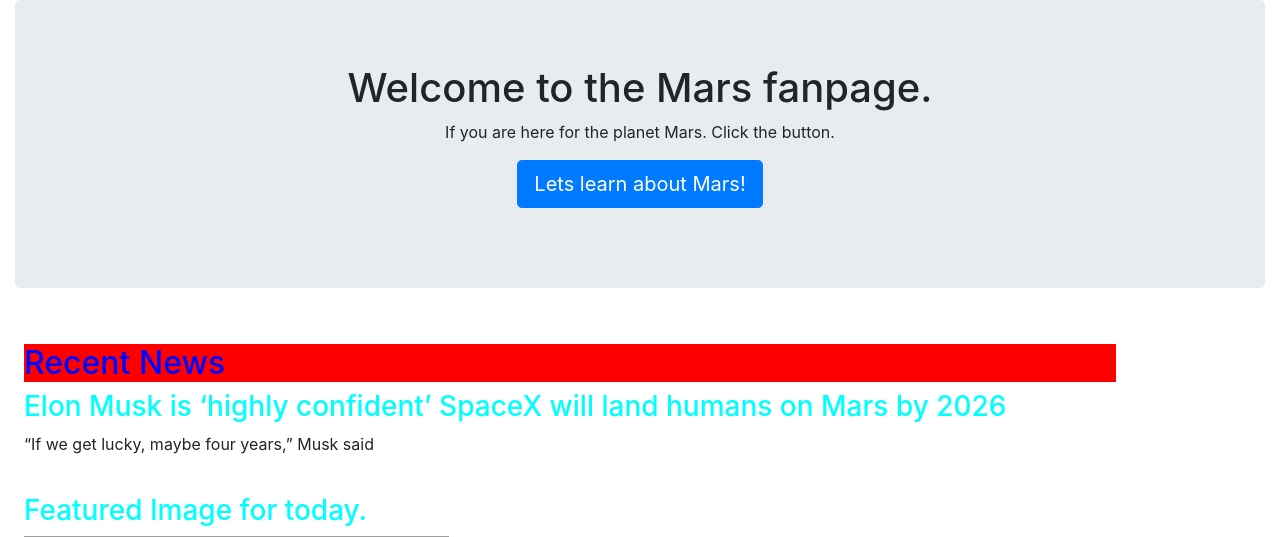
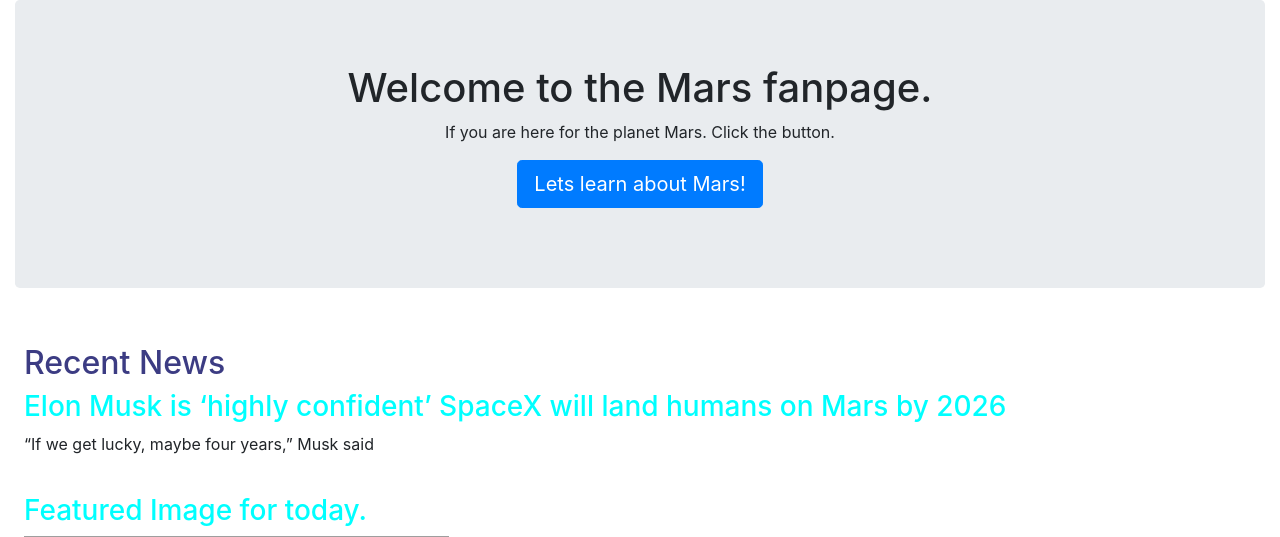
Before and after one commit to kplam624/web-scraping-challenge, a Flask app: page / in a window 1280 px wide. Shown: the top 537 px of the page. Run offline with Flask 2, Linux system fonts and the light colour scheme; data that the repository does not hold is empty; some libraries are stand-ins or nearby versions; grey boxes are pictures that could not be loaded.

Commit message:
Commented the style sheet.

```diff
--- a/static/css/style.css
+++ b/static/css/style.css
@@ -1,19 +1,21 @@
 /* Style sheet for index.html */
 
+/* Style for tags */
 h2{
-    color: blue;
-    background-color: red;
+    color: rgb(60, 60, 131);
 }
 
 h3{
     color: aqua;
 }
 
+/* Style for the ids */
 #feature_image{
     width: 80%;
     height: 80%;
 }
 
+/* Style for the class. */
 .container{
     margin: 0;
     padding: 1%;
```
